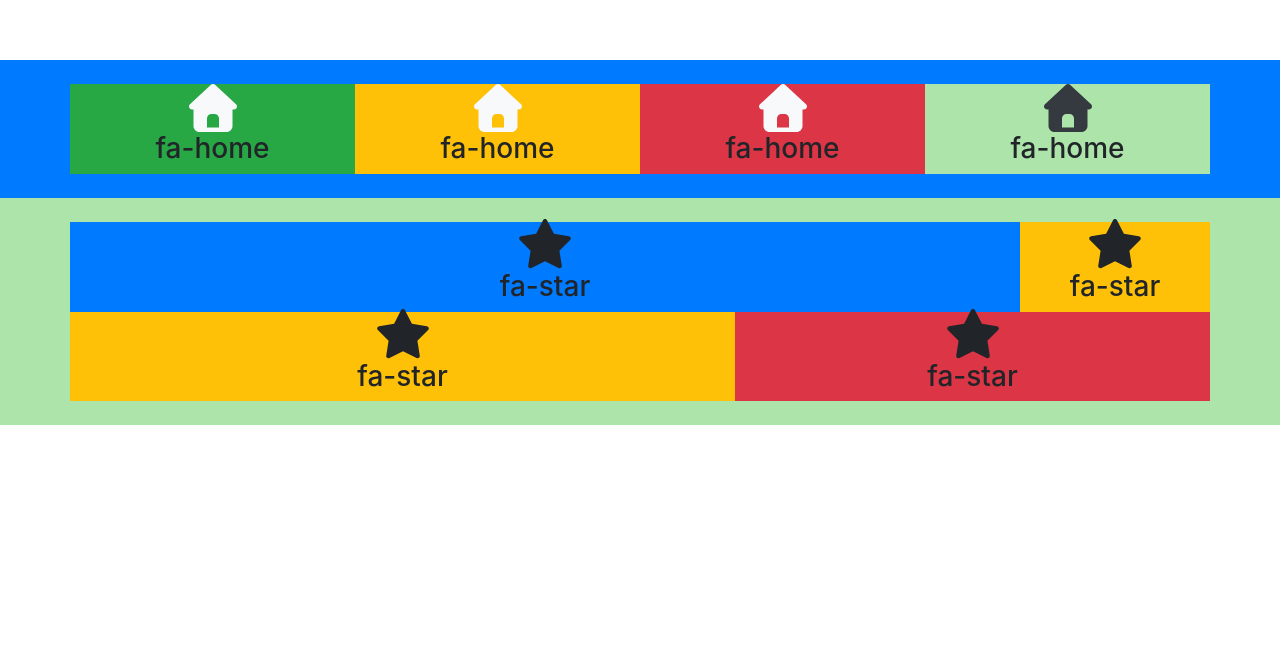
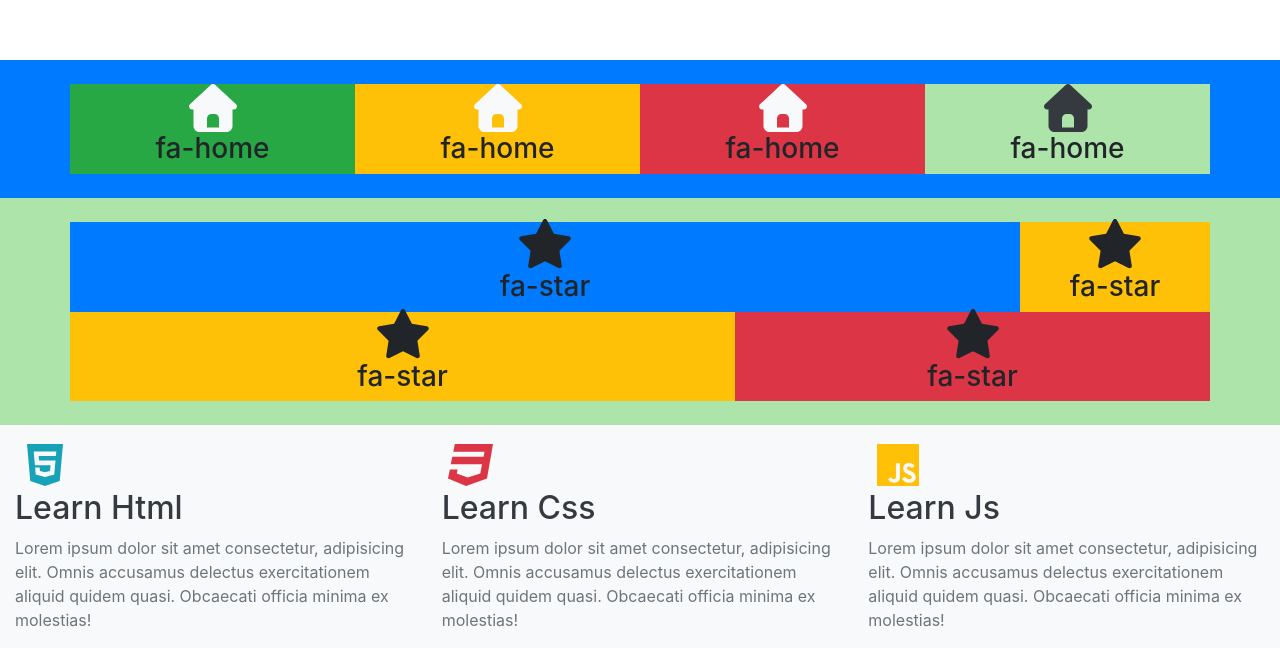
Before and after one commit to rahul055/Angular-9, a plain HTML site: page FirstSiteUsingBootstrap/index.html in a window 1280 px wide. Shown: the part 2070-2718 px from the top of the page. Before the commit the page ends 2495 px from the top, so only its background shows below. Drawn offline with Linux system fonts and the light colour scheme.

Commit message:
bootstrap Grid system in details

```diff
--- a/FirstSiteUsingBootstrap/index.html
+++ b/FirstSiteUsingBootstrap/index.html
@@ -145,6 +145,31 @@
         </div>
     </section>
     <!-- end of grid -->
+    <section class="bg-light py5">
+        <div class="container-fluid">
+            <div class="row">
+                <div class="col-sm-4 col-6 mt-3">
+                    <i class="fab fa-html5 fa-3x text-info"></i>
+                    <h2 class="text-dark text-capitalize">Learn Html</h2>
+                    <p class="text-secondary mt-2">Lorem ipsum dolor sit amet consectetur, adipisicing elit. Omnis
+                        accusamus
+                        delectus exercitationem aliquid quidem quasi. Obcaecati officia minima ex molestias!</p>
+                </div>
+                <div class="col-sm-4 col-6 mt-3 "> <i class="fab fa-css3 fa-3x text-danger"></i>
+                    <h2 class="text-dark text-capitalize">Learn css</h2>
+                    <p class="text-secondary mt=2">Lorem ipsum dolor sit amet consectetur, adipisicing elit. Omnis
+                        accusamus
+                        delectus exercitationem aliquid quidem quasi. Obcaecati officia minima ex molestias!</p>
+                </div>
+                <div class="col-sm-4 col-6 mt-3"> <i class="fab fa-js fa-3x text-warning"></i>
+                    <h2 class="text-dark text-capitalize">Learn js</h2>
+                    <p class="text-secondary mt-2">Lorem ipsum dolor sit amet consectetur, adipisicing elit. Omnis
+                        accusamus
+                        delectus exercitationem aliquid quidem quasi. Obcaecati officia minima ex molestias!</p>
+                </div>
+            </div>
+        </div>
+    </section>
 
     <!-- bootstrap js -->
     <script src="./js/bootstrap.bundle.js"></script>
```
